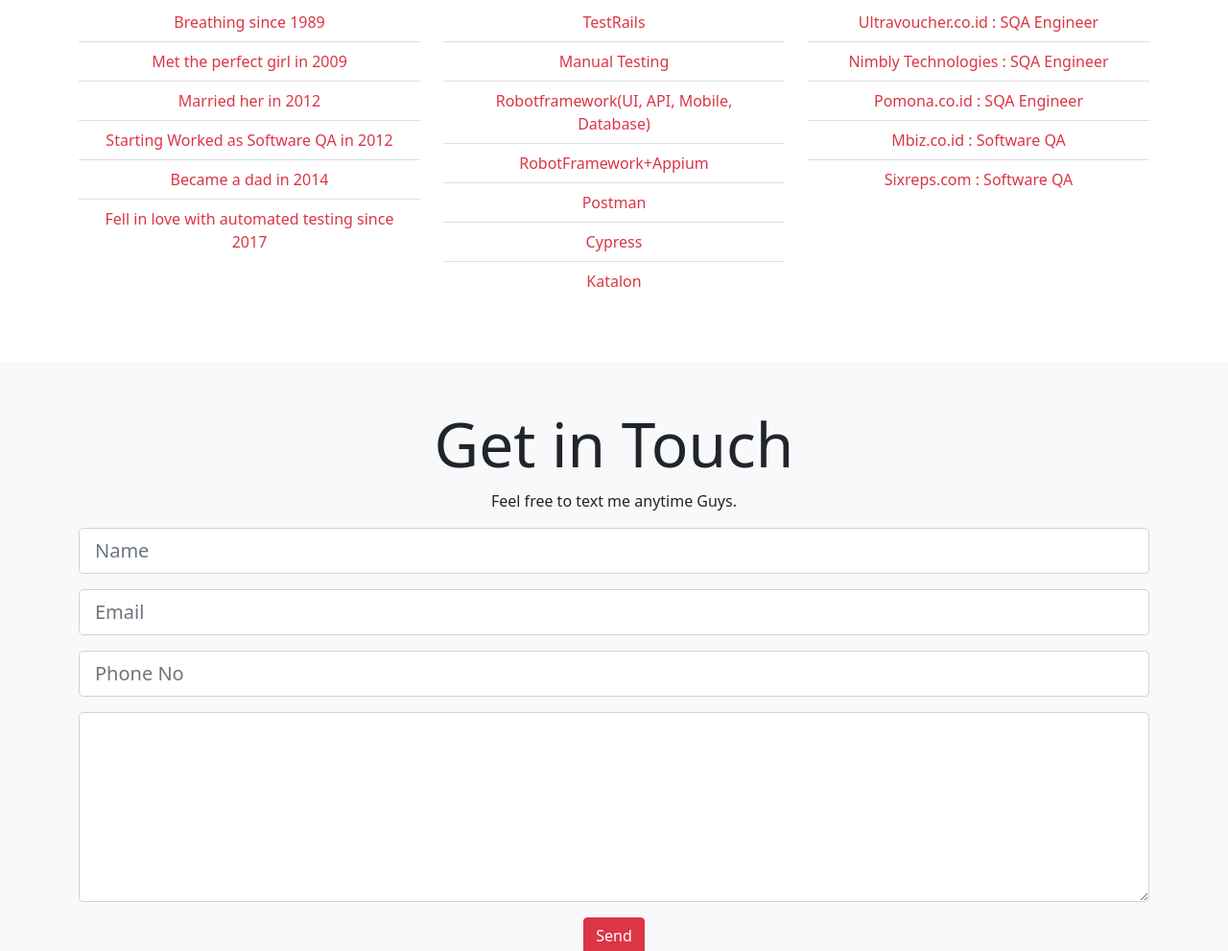
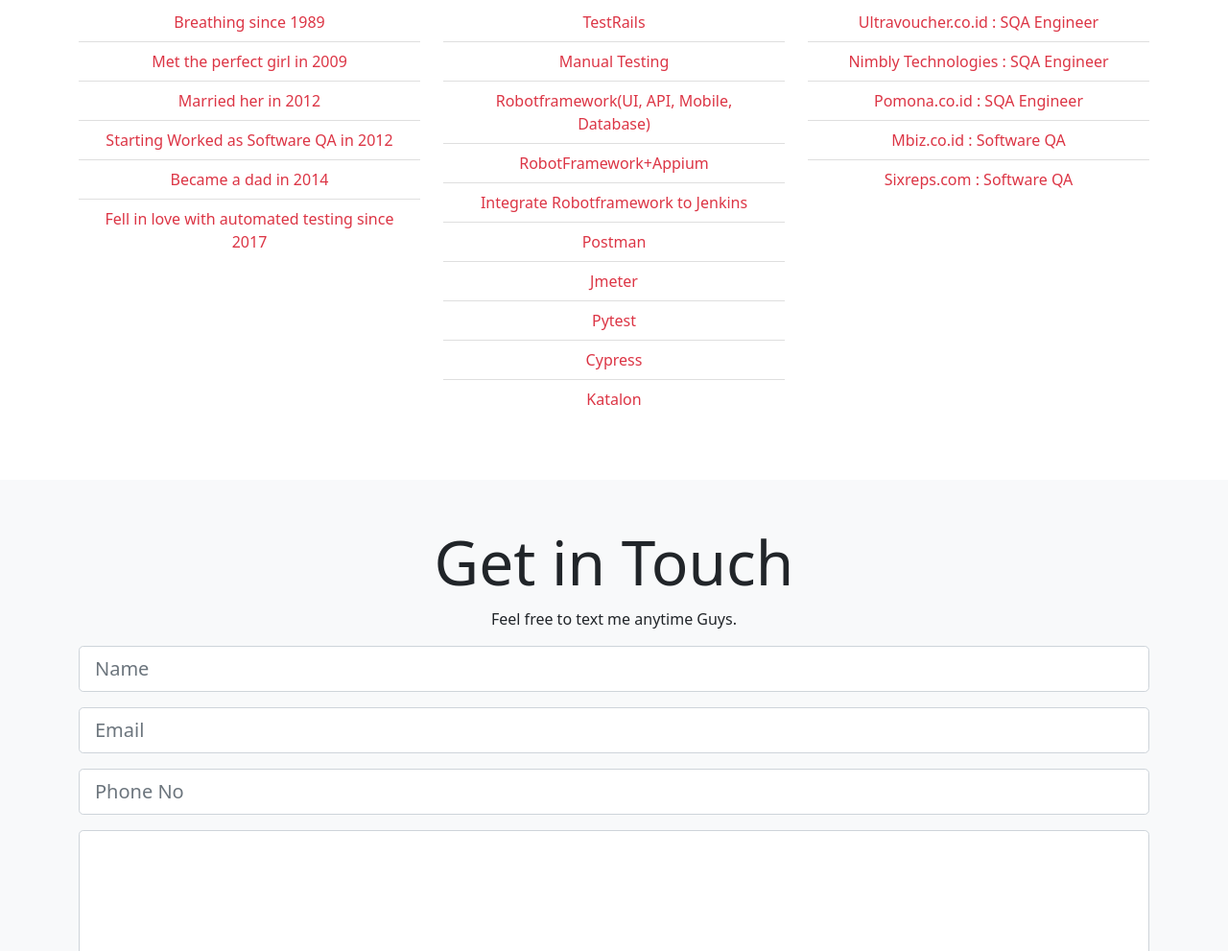
Before and after one commit to machrukmarjuki/machrukmarjuki.github.io, a plain HTML site: page index.html in a window 1280 px wide. Shown: the part 1444-2435 px from the top of the page at 96% size. Drawn offline with nearby package versions, Linux system fonts and the light colour scheme.

Commit message:
Update my skills

```diff
--- a/index.html
+++ b/index.html
@@ -85,7 +85,10 @@
                     <li class="list-group-item text-danger">Manual Testing</li>
                     <li class="list-group-item text-danger">Robotframework(UI, API, Mobile, Database)</li>
                     <li class="list-group-item text-danger">RobotFramework+Appium</li>
+                    <li class="list-group-item text-danger">Integrate Robotframework to Jenkins</li>
                     <li class="list-group-item text-danger">Postman</li>
+                    <li class="list-group-item text-danger">Jmeter</li>
+                    <li class="list-group-item text-danger">Pytest</li>
                     <li class="list-group-item text-danger">Cypress</li>
                     <li class="list-group-item text-danger">Katalon</li>
                   </ul>
```
